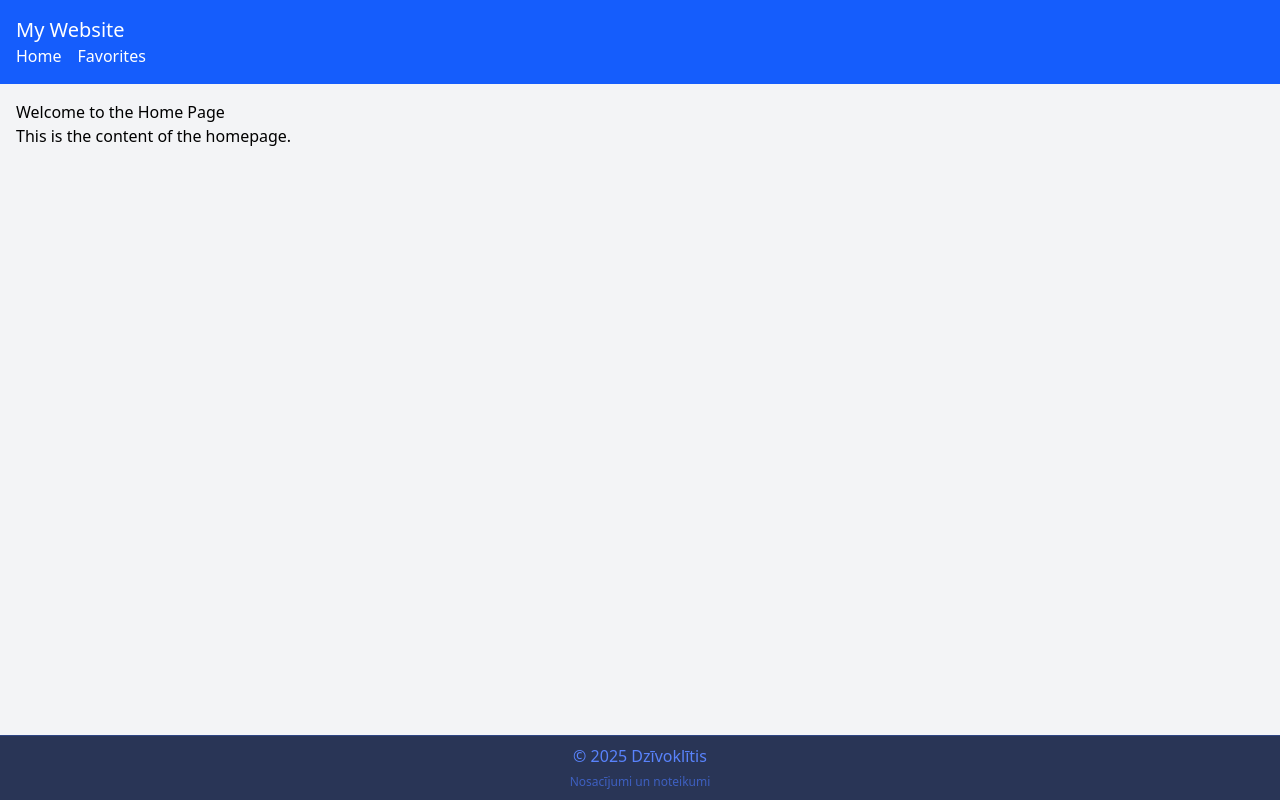
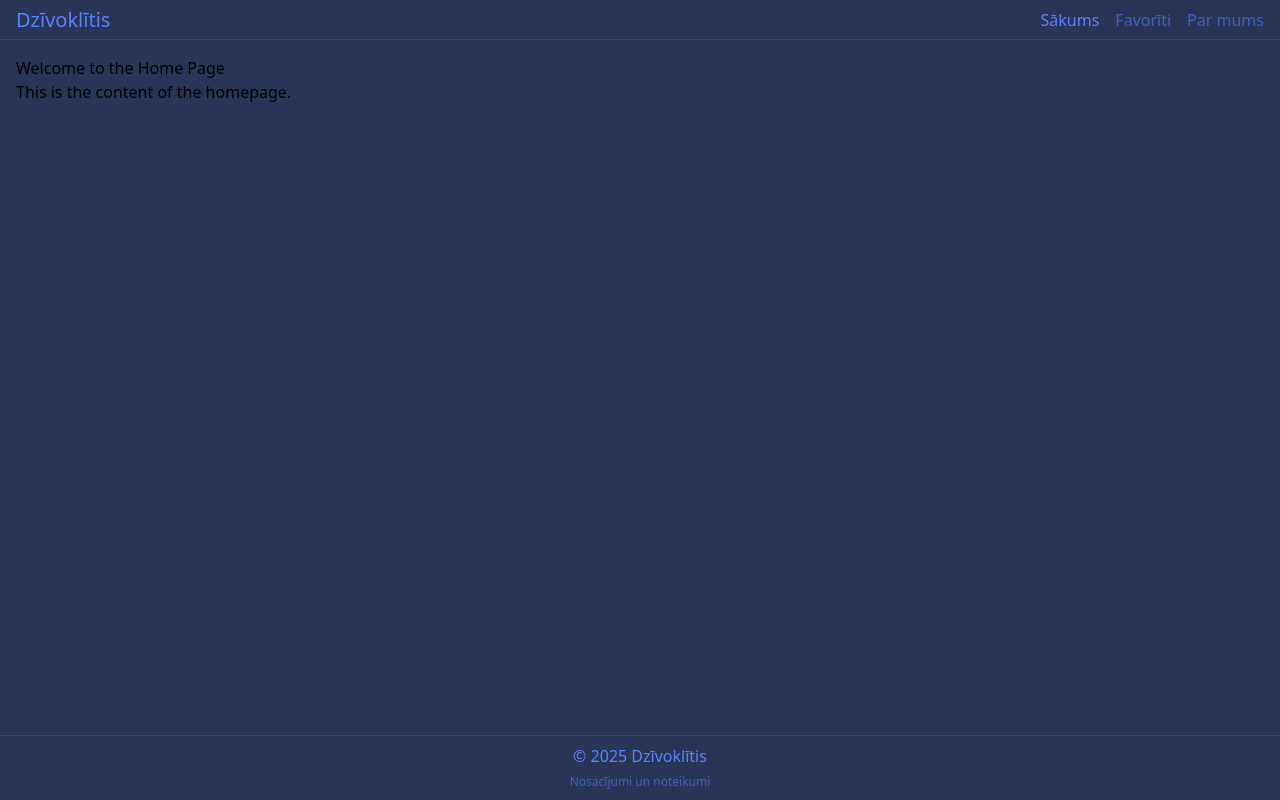
Before and after one commit to DaniilsFirgers/dzivoklitis, a React (Vite) app in the folder web-app/: page / in a window 1280 px wide. Built offline with nearby package versions, Linux system fonts and the light colour scheme.

Commit message:
adjusted layout to the new colour pallete

```diff
--- a/web-app/src/components/Layout.tsx
+++ b/web-app/src/components/Layout.tsx
@@ -1,6 +1,7 @@
 // src/components/Layout.tsx
 
 import React from "react";
+import { NavLink, useLocation } from "react-router-dom";
 import Footer from "./Footer";
 
 interface LayoutProps {
@@ -8,23 +9,40 @@ interface LayoutProps {
 }
 
 const Layout: React.FC<LayoutProps> = ({ children }) => {
+  const location = useLocation();
+  const navItems = [
+    { name: "Sākums", path: "/" },
+    { name: "Favorīti", path: "/favourites" },
+    { name: "Par mums", path: "/about" },
+  ];
+
   return (
     <div className="flex flex-col min-h-screen w-full">
-      <header className="bg-blue-600 text-white p-4">
-        <h1 className="text-xl">My Website</h1>
-        <nav>
-          <ul className="flex space-x-4">
-            <li>
-              <a href="/">Home</a>
-            </li>
-            <li>
-              <a href="/favourites">Favorites</a>
-            </li>
-          </ul>
-        </nav>
+      <header className="bg-midnight-indigo border-b border-midnight-azure w-full h-10">
+        <div className="flex justify-between items-center h-full mx-4">
+          <h1 className="text-xl text-indigo-bright">Dzīvoklītis</h1>
+          <nav>
+            <ul className="flex space-x-4">
+              {navItems.map((item) => (
+                <li key={item.name}>
+                  <NavLink
+                    to={item.path}
+                    className={`text-md ${
+                      location.pathname == item.path
+                        ? "text-indigo-bright"
+                        : "text-indigo-breeze"
+                    }`}
+                  >
+                    {item.name}
+                  </NavLink>
+                </li>
+              ))}
+            </ul>
+          </nav>
+        </div>
       </header>
 
-      <main className="flex-grow p-4">{children}</main>
+      <main className="flex-grow p-4 bg-midnight-indigo">{children}</main>
       <Footer />
     </div>
   );
```
